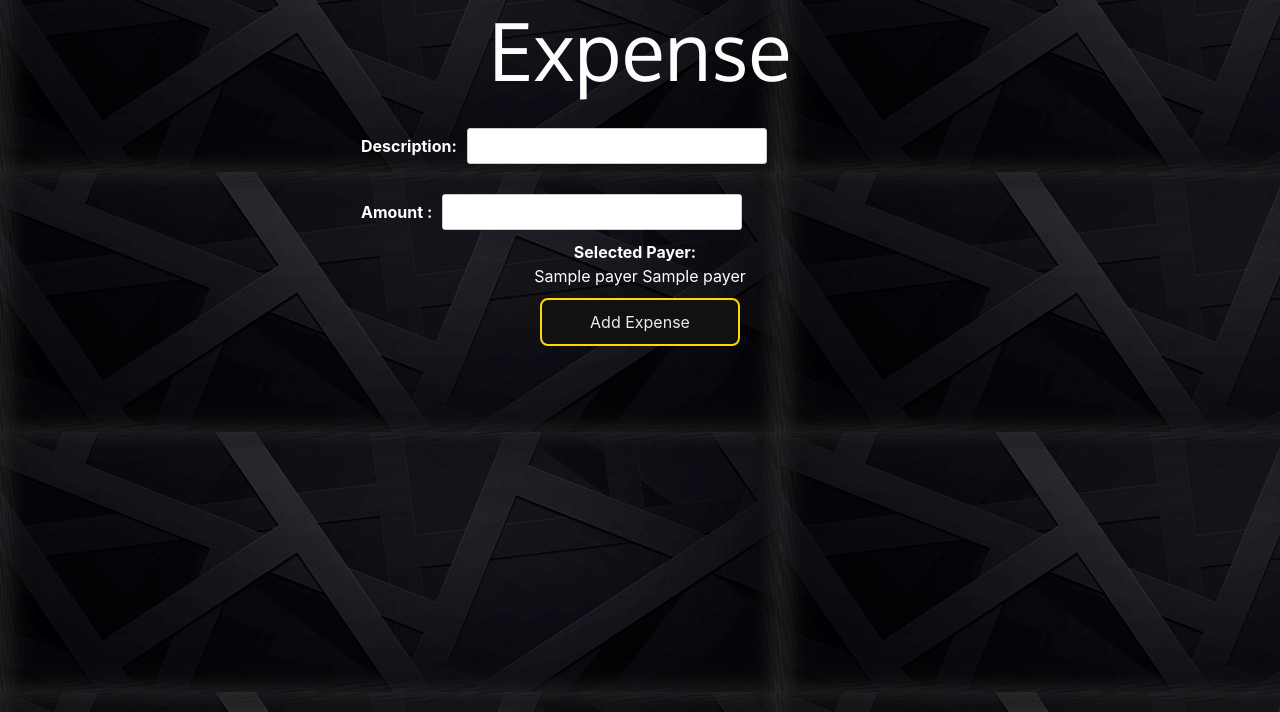
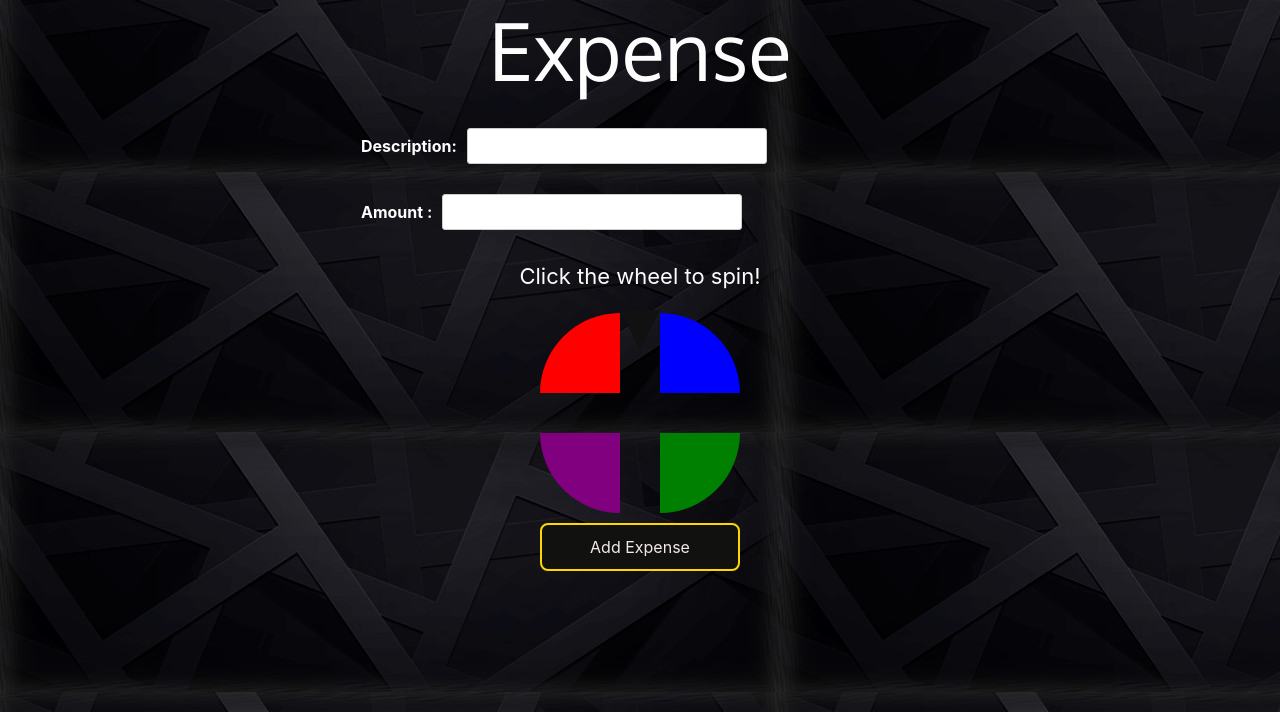
Before and after one commit to PrakharMundra/Cognizance, a Django app: template splitWise/templates/splitWise/add_expense.html in a window 1280 px wide. Shown: the part 88-800 px from the top of the page. Run offline with Django 4.2, Linux system fonts and the light colour scheme; the template is opened without the code that fills it: most values are stand-ins (such as "Sample title", 1, 10 or a date in 2020).

Commit message:
frontend done

```diff
--- a/splitWise/static/splitWise/main.css
+++ b/splitWise/static/splitWise/main.css
@@ -89,7 +89,7 @@ p{
   border-radius: 8px;
 }
 
-/* .directions {
+.directions {
   text-align: center;
   font-size: 22px;
   padding: 20px;
@@ -101,13 +101,13 @@ p{
   cursor: pointer;
 }
 
-label {
+.spinning-wheel {
   cursor: pointer;
   position: relative;
   display: block;
 }
 
-input {
+.spinning-in {
   width: 0;
   height: 0;
   position: absolute;
@@ -249,7 +249,7 @@ input {
   100% {
     bottom: 0;
   }
-} */
+}
 
 .group-info
 {
--- a/splitWise/templates/splitWise/add_expense.html
+++ b/splitWise/templates/splitWise/add_expense.html
@@ -13,21 +13,35 @@
       <label for="amount">   Amount  :</label>
       <input type="number" name="amount" step="0.01" min="0.01" required>
     </div>
-    <!-- <div>
-      <label for="payer">Payer:</label>
-      <select name="payer" required>
-        {% for user in members %}
-          <option value="{{ user.getId }}">{{ user.getFirstName }} {{ user.getLastName }}</option>
-        {% endfor %}
-      </select>
-    </div> -->
-    <div>
-      <label for="payer">Selected Payer:</label>
-      <div>{{ payer.getFirstName }} {{ payer.getLastName }}</div>
-    </div>
-    <div>
-      <button type="button" class="btn yellow-button">Add Expense</button>
-    </div>
-  </form>
+<div>
+<div class="directions">
+Click the wheel to spin!
 </div>
+<div class="spin-the-wheel">
+<label class="spinning-wheel">
+  <input class="spinning-in" type="radio">
+  <div class="clicker"></div>
+<div class="wheel">
+<div class="option o1">
+</div>
+<div class="option o2">
+</div>
+<div class="option o3">
+ </div>
+<div class="option o4">
+</div>
+</div>
+<div class="message">
+  {{ payer.getFirstName }} {{ payer.getLastName }}, <br>
+  Will give the treat!
+</div>
+</label>
+</div>
+<div>
+
+<button type="button" class="btn yellow-button">Add Expense</button>
+
+</div>
+
+
 {% endblock %}
--- a/splitWise/templates/splitWise/add_expense_normal.html
+++ b/splitWise/templates/splitWise/add_expense_normal.html
@@ -23,6 +23,7 @@
     </div>
 
     <div>
+
       <button type="button" class="btn yellow-button">Add Expense</button>
     </div>
   </form>
```
Also changed, not shown: splitWise/templates/splitWise/group.html (+0 -28 lines), db.sqlite3.
